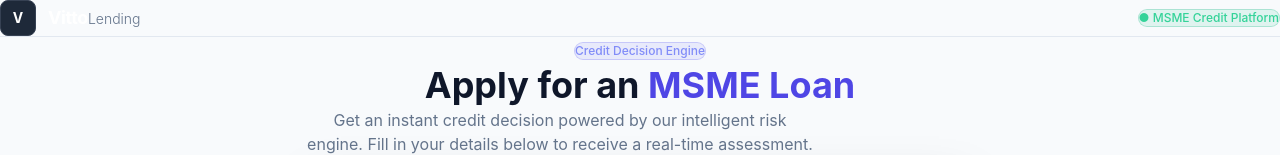
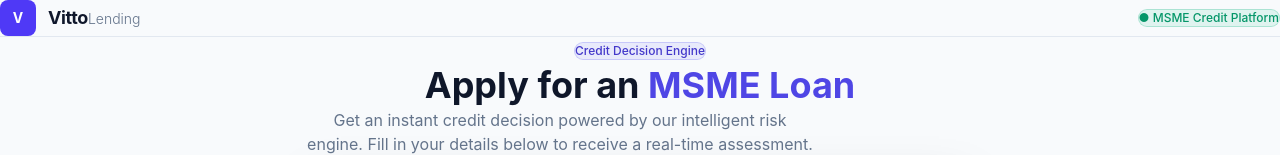
Before and after one commit to Aniketgautam959/vitto-lending-decision-engine, a React (Vite) app in the folder client/: page / in a window 1280 px wide. Shown: the top 155 px of the page. Built offline with nearby package versions, Linux system fonts and the light colour scheme; no server answers.

Commit message:
style: fix hardcoded text colors for light theme visibility

```diff
--- a/client/src/components/ResultCard.jsx
+++ b/client/src/components/ResultCard.jsx
@@ -53,7 +53,7 @@ export default function ResultCard({ result, onReset }) {
         {emi && (
           <p className="mt-2 text-sm" style={{ color: 'var(--color-muted)' }}>
             Estimated Monthly EMI:{' '}
-            <span className="font-semibold text-white">{formatINR(emi)}</span>
+            <span className="font-semibold" style={{ color: 'var(--color-text)' }}>{formatINR(emi)}</span>
           </p>
         )}
       </div>
--- a/client/src/pages/Home.jsx
+++ b/client/src/pages/Home.jsx
@@ -46,12 +46,12 @@ export default function Home() {
         <header className="px-6 py-4 flex items-center justify-between" style={{ borderBottom: '1px solid var(--color-border)' }}>
           <div className="flex items-center gap-3">
             <div
-              className="w-9 h-9 border border-gray-700 bg-gray-800 rounded-lg flex items-center justify-center text-sm font-bold text-white"
+              className="w-9 h-9 bg-indigo-600 rounded-lg flex items-center justify-center text-sm font-bold text-white"
             >
               V
             </div>
             <div>
-              <span className="font-bold text-white text-lg tracking-tight">Vitto</span>
+              <span className="font-bold text-slate-900 text-lg tracking-tight">Vitto</span>
               <span className="font-light text-sm ml-1.5" style={{ color: 'var(--color-muted)' }}>Lending</span>
             </div>
           </div>
@@ -61,7 +61,7 @@ export default function Home() {
               style={{
                 background: 'rgba(16,185,129,0.1)',
                 border: '1px solid rgba(16,185,129,0.25)',
-                color: '#34d399',
+                color: '#059669',
               }}
             >
               ● MSME Credit Platform
@@ -79,7 +79,7 @@ export default function Home() {
                   style={{
                     background: 'rgba(99,102,241,0.1)',
                     border: '1px solid rgba(99,102,241,0.25)',
-                    color: '#818cf8',
+                    color: '#4338ca',
                   }}
                 >
                   Credit Decision Engine
@@ -112,7 +112,7 @@ export default function Home() {
                   style={{
                     background: 'rgba(239,68,68,0.08)',
                     border: '1px solid rgba(239,68,68,0.25)',
-                    color: '#fca5a5',
+                    color: '#b91c1c',
                   }}
                   role="alert"
                 >
```
